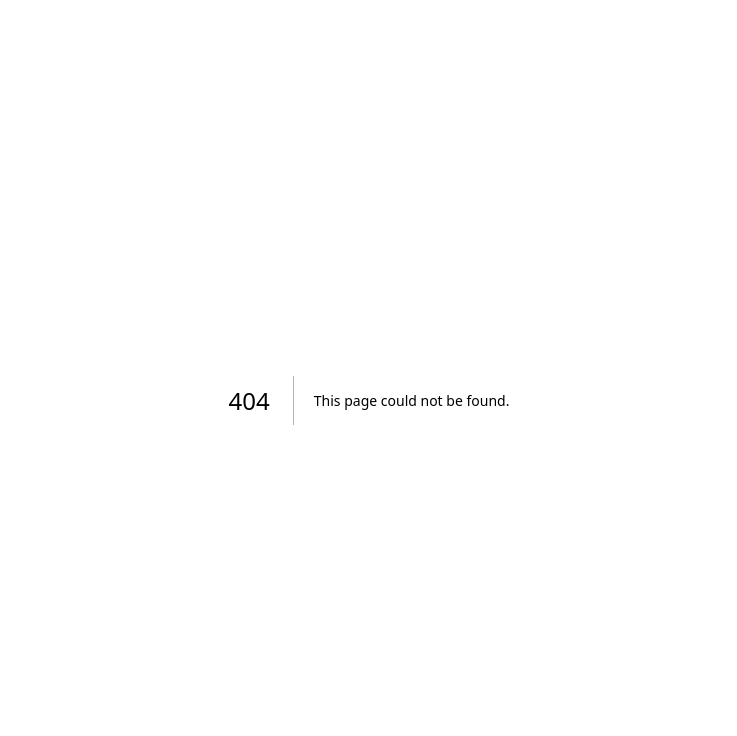
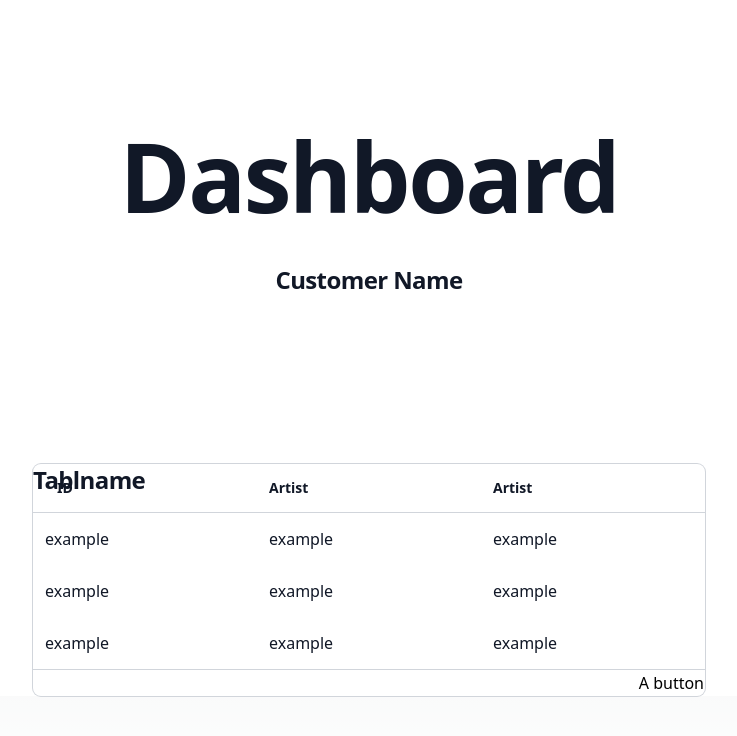
Before and after one commit to silvertrek-capstone/silverpi, a Next.js app in the folder silverpi/: page /home in a window 1280 px wide. Before the commit this address had no page. Shown: the top 736 px of the page, without its empty margins (271-1008 px from the left). Built offline with nearby package versions, Linux system fonts and the light colour scheme.

Commit message:
learning the basics of styling tomorrow I will add what I have on my laptop with some of the dynamic var such as ids

```diff
--- /dev/null
+++ b/silverpi/src/app/home/page.js
@@ -0,0 +1,67 @@
+export default function Home() {
+    return (
+    <div className="bg-white">
+        {/* Dashboard + cust_name */}
+        <div className="bg-white px-6 py-24 sm:py-32 lg:px-8">
+            <div className="mx-auto max-w-2xl text-center">
+            <h1 className="text-8xl font-bold tracking-tight text-gray-900 ">Dashboard</h1>
+            <h2 className ="mt-10 text-2xl font-bold tracking-tight text-gray-900 "> Customer Name </h2>
+            </div>
+        </div>  {/*End of Dashboard + cust_name */}
+
+      {/* Tables  */}
+
+        <div className="bg-white px-4 sm:px-6 lg:px-8">
+            <div className="mx-auto max-w-2xl text-center position: relative">
+                <h1 className="text-2xl font-bold tracking-tight text-gray-900 position: absolute top: 0px left: 0px">Tablname</h1>
+                <div className="-mx-4 mt-10 ring-1 ring-gray-300 sm:mx-0 sm:rounded-lg">
+                    <table className="min-w-full divide-y divide-gray-300">
+                        <thead>
+                            <tr>
+                                <th scope="col" className="py-3.5 pl-4 pr-3 text-left text-sm font-semibold text-gray-900 sm:pl-6">
+                                    ID</th>
+                                <th scope="col" className="hidden px-3 py-3.5 text-left text-sm font-semibold text-gray-900 lg:table-cell">
+                                    Artist</th>
+                                <th scope="col" className="hidden px-3 py-3.5 text-left text-sm font-semibold text-gray-900 lg:table-cell">
+                                    Artist</th>
+                            </tr>
+                        </thead>
+                        <tbody>
+                            <tr>
+                                <td className="px-3 py-3.5 text-left font-medium text-gray-900">example </td>
+                                <td className="px-3 py-3.5 text-left font-medium text-gray-900">example </td>
+                                <td className="px-3 py-3.5 text-left font-medium text-gray-900">example </td>
+
+                            </tr>
+                            <tr>
+                                <td className="px-3 py-3.5 text-left font-medium text-gray-900">example </td>
+                                <td className="px-3 py-3.5 text-left font-medium text-gray-900">example </td>
+                                <td className="px-3 py-3.5 text-left font-medium text-gray-900">example </td>
+
+                            </tr>
+                            <tr>
+                                <td className="px-3 py-3.5 text-left font-medium text-gray-900">example </td>
+                                <td className="px-3 py-3.5 text-left font-medium text-gray-900">example </td>
+                                <td className="px-3 py-3.5 text-left font-medium text-gray-900">example </td>
+
+                            </tr>
+                        </tbody>
+                        <tfoot>
+                        <tr>
+                            <td></td>
+                            <td></td>
+                            <td valign="bottom" align="right">
+                                <button id="someButton">
+                                A button
+                                </button>
+                            </td>
+                        </tr>
+                        </tfoot>
+                    </table>
+                </div>
+            </div>
+        </div>
+
+    </div>
+    )
+  }
```
